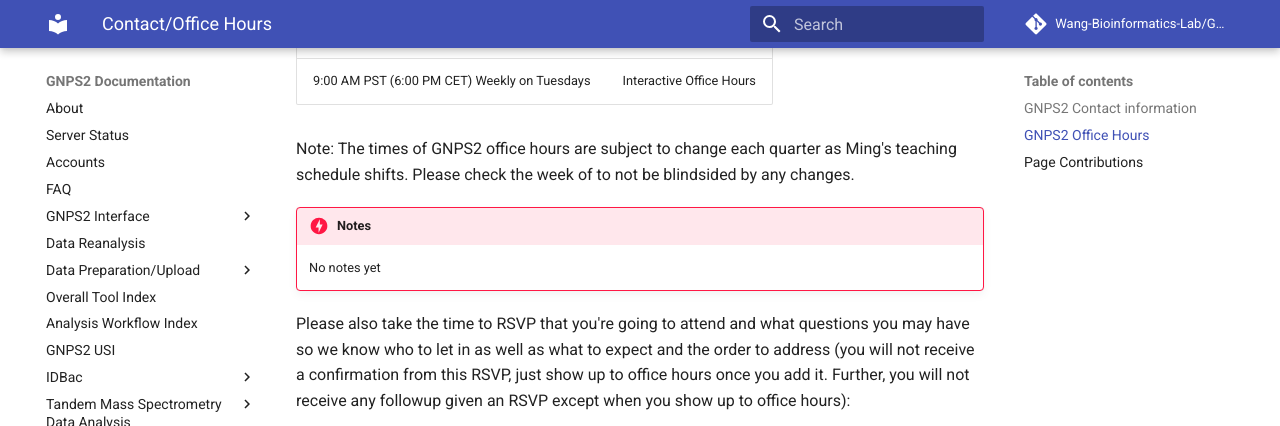
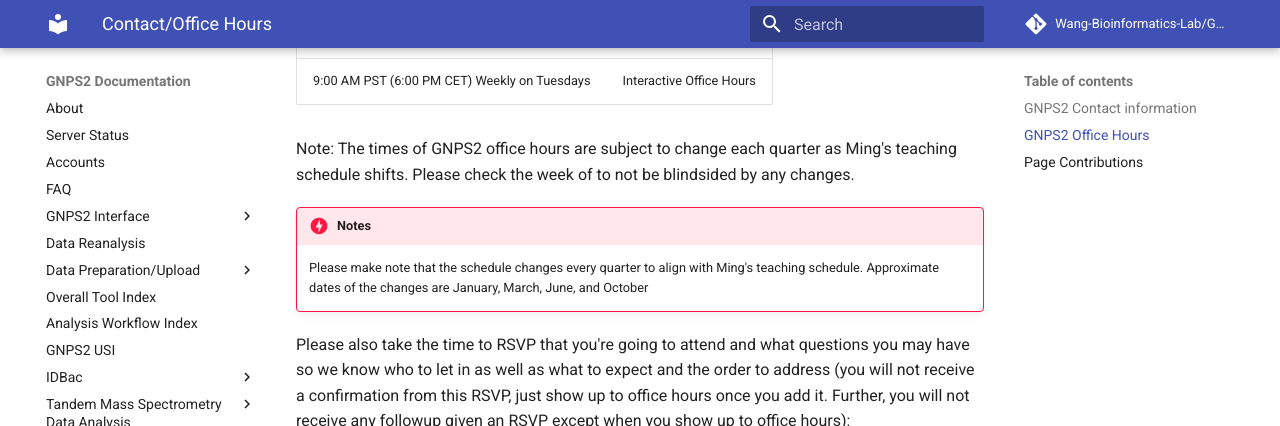
Before and after one commit to Wang-Bioinformatics-Lab/GNPS2_Documentation, an MkDocs documentation site: the page built from docs/contact.md, in a window 1280 px wide and 900 px high, scrolled down 696 px, cut to the strip 0-426 px from the top of the window. Built offline with MkDocs 1.6.1 and Material for MkDocs 9.7.7, drawn with Linux system fonts in a browser that asks for light colours; comment, search, counter and statistics services are not loaded.

Commit message:
Update contact.md

```diff
--- a/docs/contact.md
+++ b/docs/contact.md
@@ -21,7 +21,7 @@
 Note: The times of GNPS2 office hours are subject to change each quarter as Ming's teaching schedule shifts. Please check the week of to not be blindsided by any changes.
 
 !!! danger "Notes"
-    No notes yet
+    Please make note that the schedule changes every quarter to align with Ming's teaching schedule. Approximate dates of the changes are January, March, June, and October
 
 Please also take the time to RSVP that you're going to attend and what questions you may have so we know who to let in as well as what to expect and the order to address (you will not receive a confirmation from this RSVP, just show up to office hours once you add it. Further, you will not receive any followup given an RSVP except when you show up to office hours):
 
```
